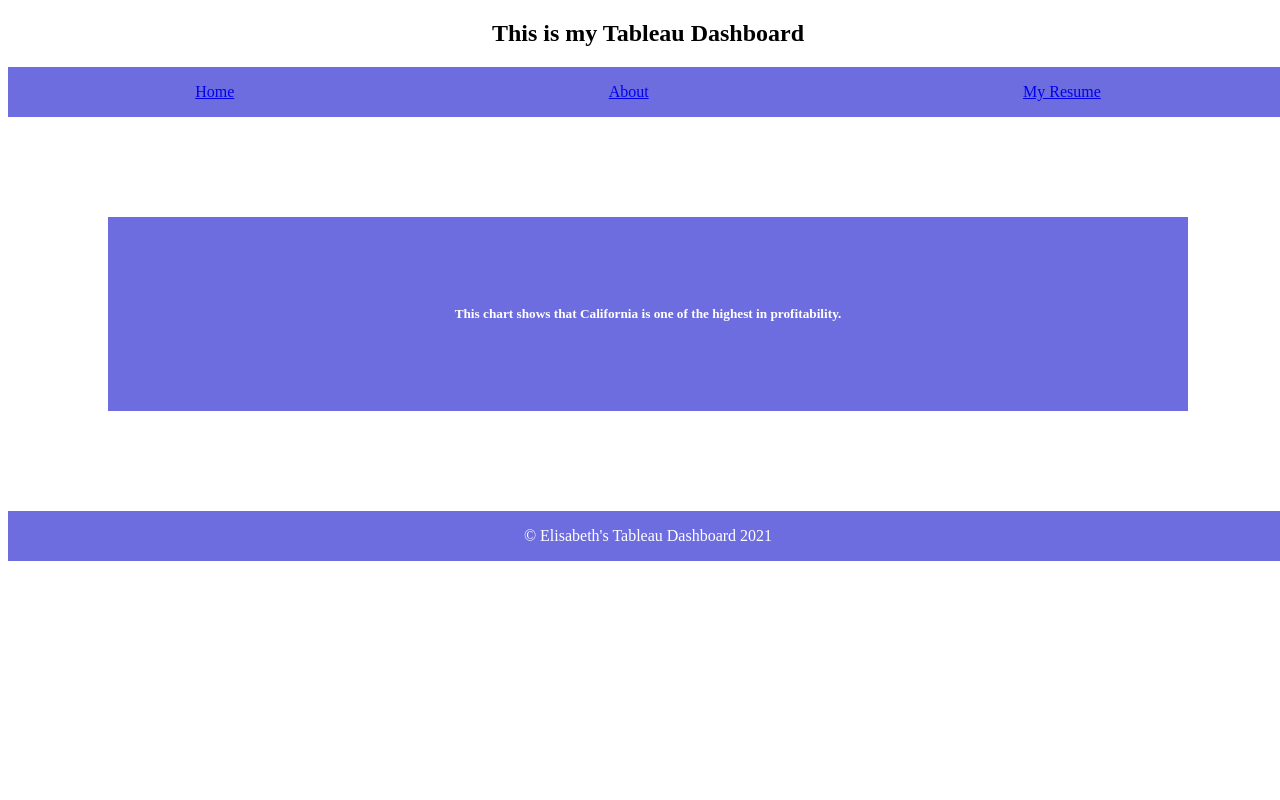
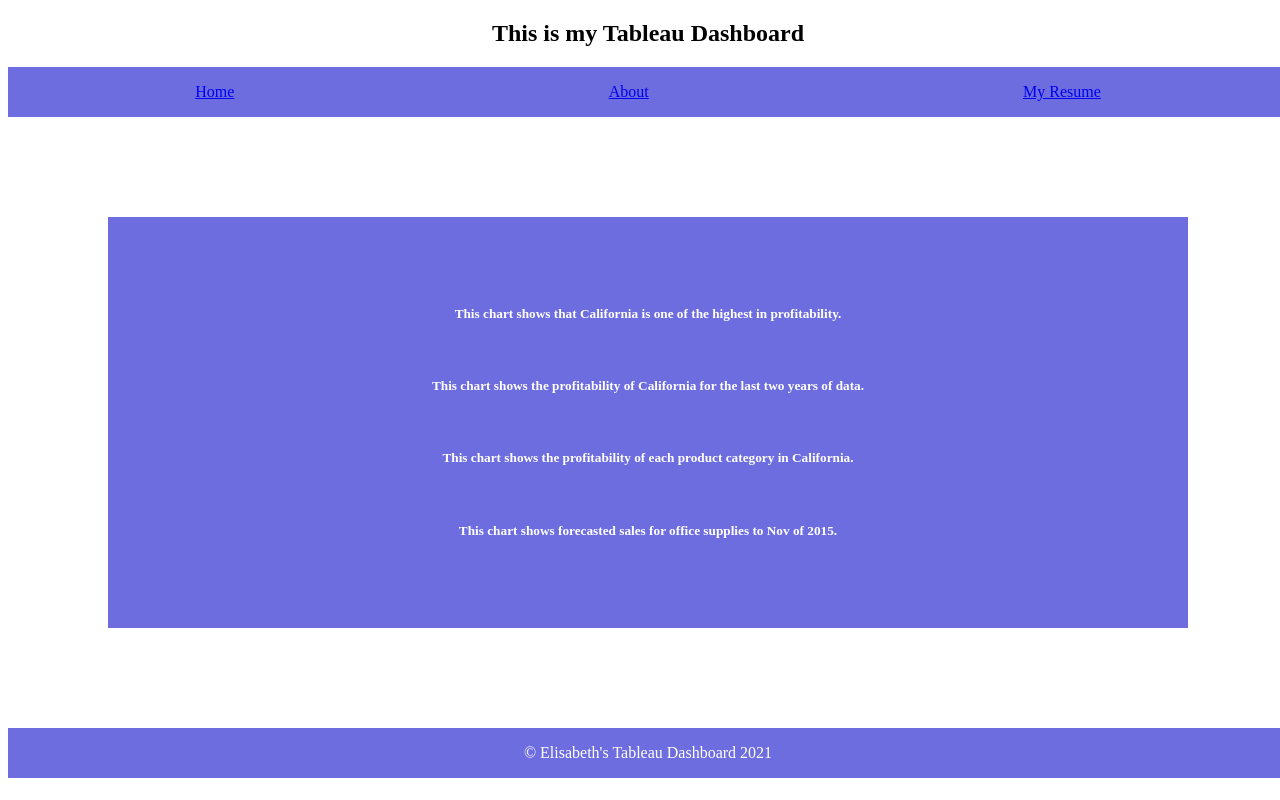
Before and after one commit to elisabethferguson/portfolio, a website: page html/tableau.html in a window 1280 px wide. Drawn offline with Linux system fonts and the light colour scheme.

Commit message:
tableau comments

```diff
--- a/html/tableau.html
+++ b/html/tableau.html
@@ -79,6 +79,7 @@
                 <param name="language" value="en" />
             </object>
         </div>
+        <h5>This chart shows the profitability of California for the last two years of data.</h5>
         <script type="text/javascript">
             var divElement = document.getElementById("viz1618678072603");
             var vizElement = divElement.getElementsByTagName("object")[0];
@@ -109,6 +110,7 @@
                 <param name="language" value="en" />
             </object>
         </div>
+        <h5>This chart shows the profitability of each product category in California.</h5>
         <script type="text/javascript">
             var divElement = document.getElementById("viz1618678115657");
             var vizElement = divElement.getElementsByTagName("object")[0];
@@ -139,6 +141,7 @@
                 <param name="language" value="en" />
             </object>
         </div>
+        <h5>This chart shows forecasted sales for office supplies to Nov of 2015.</h5>
         <script type="text/javascript">
             var divElement = document.getElementById("viz1618678172016");
             var vizElement = divElement.getElementsByTagName("object")[0];
```
